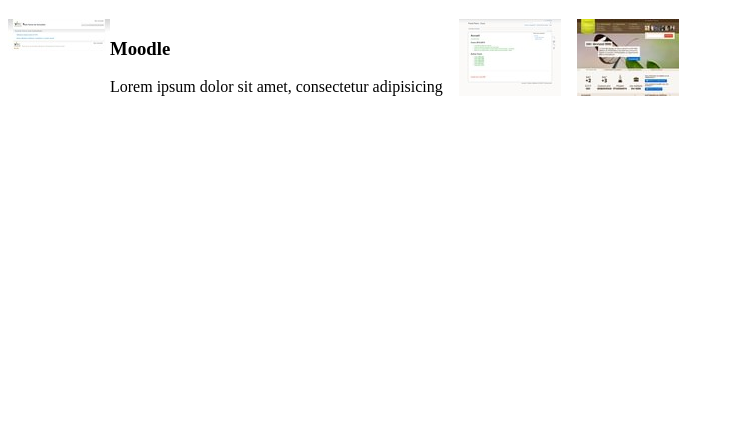
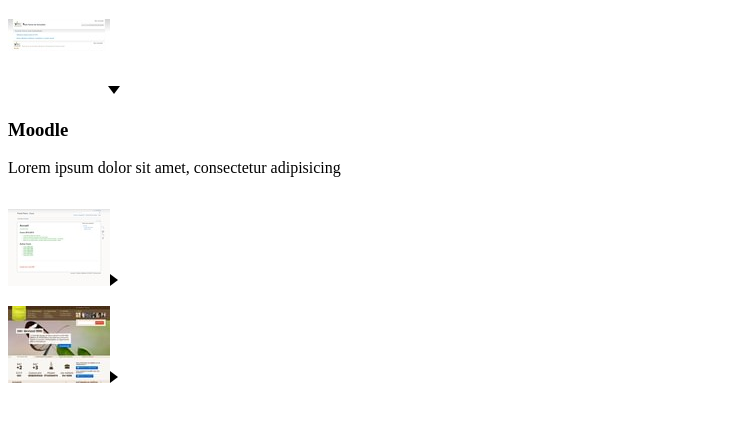
Before and after one commit to MMI-NFC-2026/sae105-r112-tp4-mdiallo2005, a plain HTML site: page index.html in a window 1280 px wide. Shown: the part 61-482 px from the top of the page, without its empty margins (0-734 px from the left). Drawn offline with Linux system fonts and the light colour scheme.

Commit message:
ajout du triangle CSS

```diff
--- a/src/css/components/accordeon.css
+++ b/src/css/components/accordeon.css
@@ -3,13 +3,13 @@
 */
 .accordeon {
   display: flex;
-  flex-direction: row;
+  flex-direction: column;
   gap: 1rem;
 }
 
 .accordeon details {
   display: flex;
-  flex-direction: row;
+  flex-direction: column;
 }
 .accordeon details[open] {
 
@@ -22,3 +22,15 @@
 .accordeon > details > summary::-webkit-details-marker {
   display: none;
 }
+.accordeon > details > summary::after{
+  content: "";
+  display: inline-block;
+  border-top: 6px solid transparent;
+  border-bottom: 6px solid transparent;
+  border-left: 8px solid black;
+  margin-right: 10px;
+}
+
+.accordeon > details[open] > summary::after {
+  transform: rotate(90deg);
+}
```
